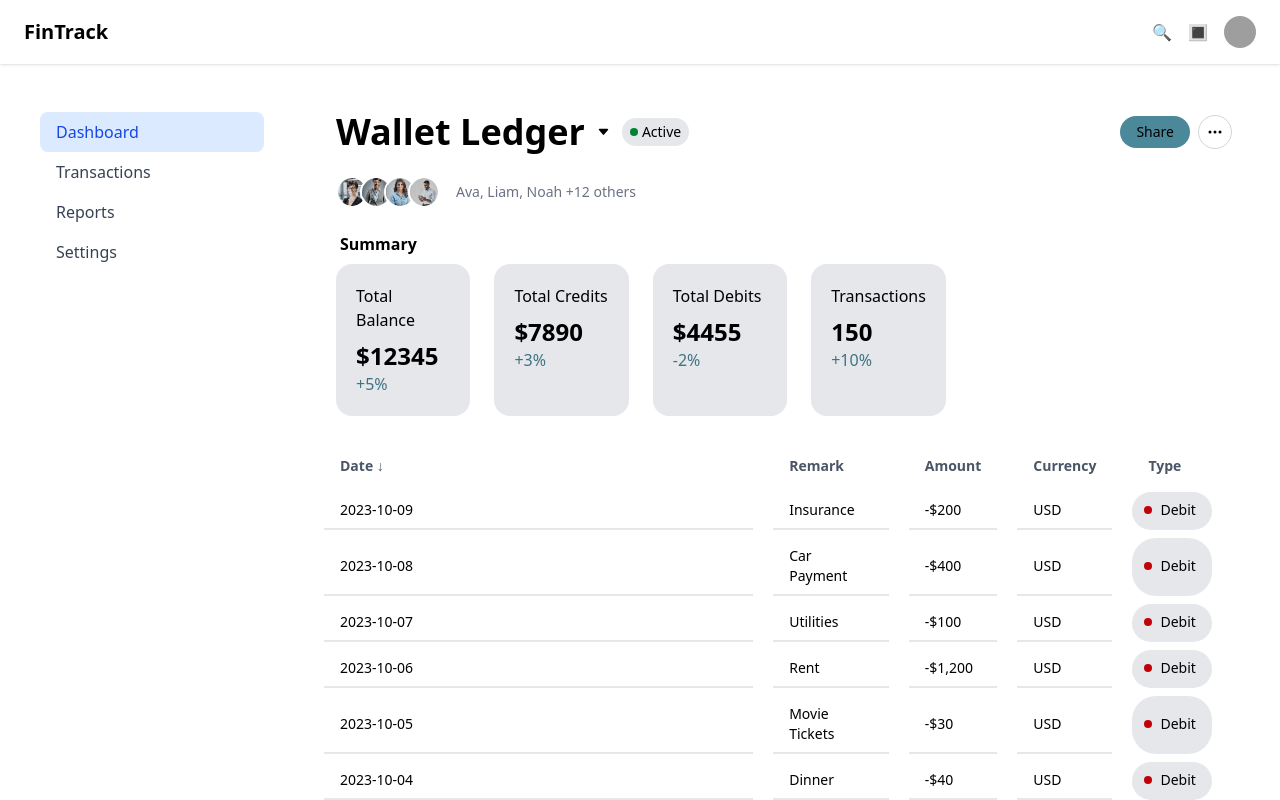
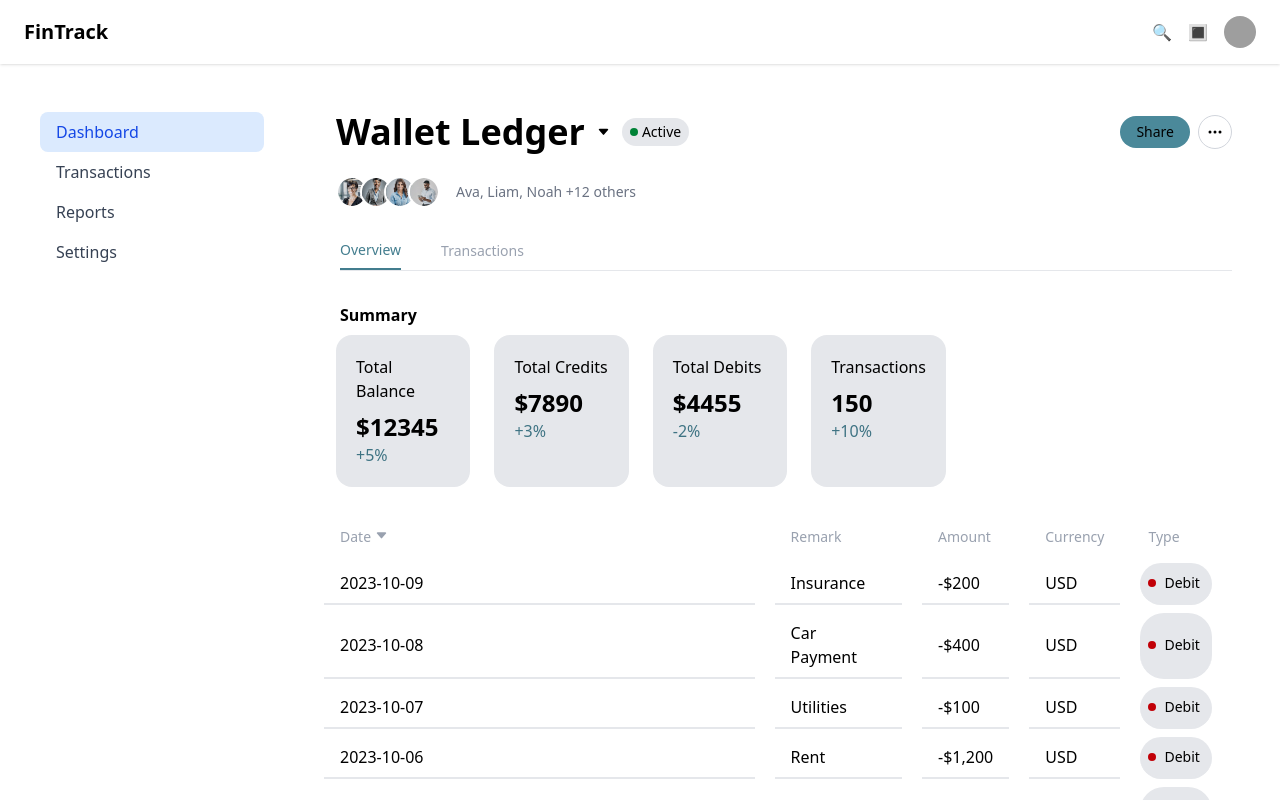
Before and after one commit to dennispaul8/fintrack-assessment, a Next.js app: page /dashboard in a window 1280 px wide. Shown: the top 800 px of the page. Built offline with nearby package versions, Linux system fonts and the light colour scheme; grey boxes are pictures that could not be loaded.

Commit message:
add tab component

```diff
--- a/src/app/dashboard/page.tsx
+++ b/src/app/dashboard/page.tsx
@@ -8,6 +8,7 @@ import TransactionRow from "@/components/transactiontable/TransactionRow";
 import Sidebar from "@/components/sidebar/Sidebar";
 import { summary } from "@/data/summary";
 import { transactions as initialTransactions } from "@/data/transactions";
+import Tab from "@/components/tabs/Tabs";
 
 export default function Dashboard() {
   const [sortDirection, setSortDirection] = useState<"asc" | "desc">("desc");
@@ -31,7 +32,12 @@ export default function Dashboard() {
       <div className="flex-1">
         <div className="p-6 space-y-6">
           <PageHeader />
-
+          <Tab
+            tabs={["Overview", "Transactions"]}
+            onChange={(tab) => {
+              console.log("Active tab is:", tab);
+            }}
+          />
           <div>
             <h2 className="font-bold ml-9 mb-2">Summary</h2>
 
@@ -62,17 +68,43 @@ export default function Dashboard() {
           <div className="overflow-x-auto">
             <table className="w-full text-left border-separate border-spacing-y-2 border-spacing-x-5 ">
               <thead>
-                <tr className="text-gray-600 text-sm">
+                <tr className="text-gray-400 text-sm">
                   <th
-                    className="px-4 py-2 cursor-pointer select-none"
+                    className="px-4 py-2 cursor-pointer select-none font-medium"
                     onClick={toggleSortDirection}
                   >
-                    Date <span>{sortDirection === "asc" ? "↑" : "↓"}</span>
+                    Date{" "}
+                    <span className="inline-block">
+                      {sortDirection === "asc" ? (
+                        <svg
+                          xmlns="http://www.w3.org/2000/svg"
+                          width="13"
+                          height="13"
+                          fill="currentColor"
+                          className="bi bi-caret-up-fill"
+                          viewBox="0 0 16 16"
+                        >
+                          <path d="m7.247 4.86-4.796 5.481c-.566.647-.106 1.659.753 1.659h9.592a1 1 0 0 0 .753-1.659l-4.796-5.48a1 1 0 0 0-1.506 0z" />
+                        </svg>
+                      ) : (
+                        <svg
+                          xmlns="http://www.w3.org/2000/svg"
+                          width="13"
+                          height="13"
+                          fill="currentColor"
+                          className="bi bi-caret-down-fill"
+                          viewBox="0 0 16 16"
+                        >
+                          <path d="M7.247 11.14 2.451 5.658C1.885 5.013 2.345 4 3.204 4h9.592a1 1 0 0 1 .753 1.659l-4.796 5.48a1 1 0 0 1-1.506 0z" />
+                        </svg>
+                      )}
+                    </span>
                   </th>
-                  <th className="px-4 py-2 ">Remark</th>
-                  <th className="px-4 py-2">Amount</th>
-                  <th className="px-4 py-2">Currency</th>
-                  <th className="px-4 py-2 w-[40px]">Type</th>
+
+                  <th className="px-4 py-2 font-medium ">Remark</th>
+                  <th className="px-4 py-2 font-medium">Amount</th>
+                  <th className="px-4 py-2 font-medium">Currency</th>
+                  <th className="px-2 py-2 w-[35px] font-medium ">Type</th>
                 </tr>
               </thead>
               <tbody>
--- a/src/components/tabs/Tabs.tsx
+++ b/src/components/tabs/Tabs.tsx
@@ -0,0 +1,38 @@
+"use client";
+
+import { useState } from "react";
+
+interface TabProps {
+  tabs: string[];
+  onChange?: (activeTab: string) => void;
+  initialTab?: string;
+}
+
+const Tab = ({ tabs, onChange, initialTab }: TabProps) => {
+  const [activeTab, setActiveTab] = useState(initialTab || tabs[0]);
+
+  const handleTabClick = (tab: string) => {
+    setActiveTab(tab);
+    onChange?.(tab);
+  };
+
+  return (
+    <div className="flex border-b border-gray-200 gap-10 ml-9 mt-8 mb-8">
+      {tabs.map((tab) => (
+        <button
+          key={tab}
+          onClick={() => handleTabClick(tab)}
+          className={`pb-2 text-sm font-medium transition-all ${
+            activeTab === tab
+              ? "border-b-2 border-[#437D8E] text-[#437D8E]"
+              : "text-gray-400 hover:text-[#437D8E]"
+          }`}
+        >
+          {tab}
+        </button>
+      ))}
+    </div>
+  );
+};
+
+export default Tab;
--- a/src/components/transactiontable/TransactionRow.tsx
+++ b/src/components/transactiontable/TransactionRow.tsx
@@ -8,7 +8,7 @@ const TransactionRow = ({ tx }: Props) => {
   const isCredit = tx.type === "Credit";
 
   return (
-    <tr className="bg-white rounded text-sm">
+    <tr className="bg-white rounded text-md ">
       <td className="px-4 py-2 border-b-2 border-gray-200 w-[60%]">
         {tx.date}
       </td>
@@ -17,8 +17,8 @@ const TransactionRow = ({ tx }: Props) => {
         {tx.amount < 0 ? "-" : ""}${Math.abs(tx.amount).toLocaleString()}
       </td>
       <td className="px-4 py-2 border-b-2 border-gray-200">{tx.currency}</td>
-      <td className="bg-gray-200 rounded-3xl px-3 border-b-2 border-gray-200">
-        <span className="flex items-center  gap-2">
+      <td className="bg-gray-200 rounded-3xl px-2 py-1  border-b-2 border-gray-200">
+        <span className="flex text-sm items-center gap-2">
           <span
             className={`w-2 h-2  rounded-full ${
               isCredit ? "bg-green-700" : "bg-red-700"
```
